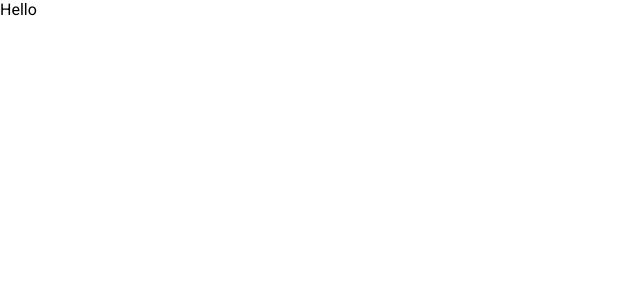
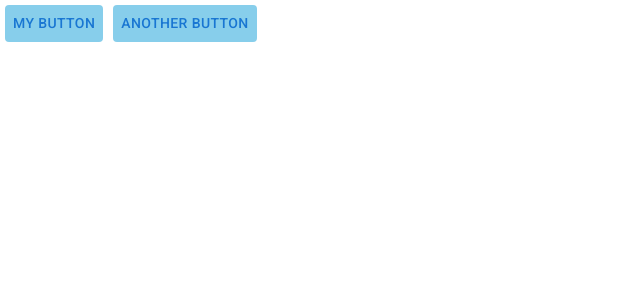
Before and after one commit to Zenith1997/MUI5, a React (Vite) app: page / in a window 1280 px wide. Shown: the top 300 px of the page, without its empty margins (0-640 px from the left). Built offline with nearby package versions, Linux system fonts and the light colour scheme.

Commit message:
Creating a styled button in mui

```diff
--- a/src/App.jsx
+++ b/src/App.jsx
@@ -1,17 +1,26 @@
-
-
-import './App.css'
+import { Button, styled } from "@mui/material";
+import "./App.css";
+import SettingsIcon from "@mui/icons-material/Settings";
 
 function App() {
 
-
+  const BlueButton = styled(Button)({
+    backgroundColor: "skyblue",
+    margin:5,
+    "&:hover": {
+      backgroundColor: "lightblue",
+    },
+    "&:disabled":{
+      backgroundColor:"gray",
+      color:"white"
+    }
+  })
   return (
-    <>
-     <div>
-      Hello
-     </div>
-    </>
-  )
+    <div>
+     <BlueButton>My button</BlueButton>
+     <BlueButton>Another button</BlueButton>
+    </div>
+  );
 }
 
-export default App
+export default App;
```
